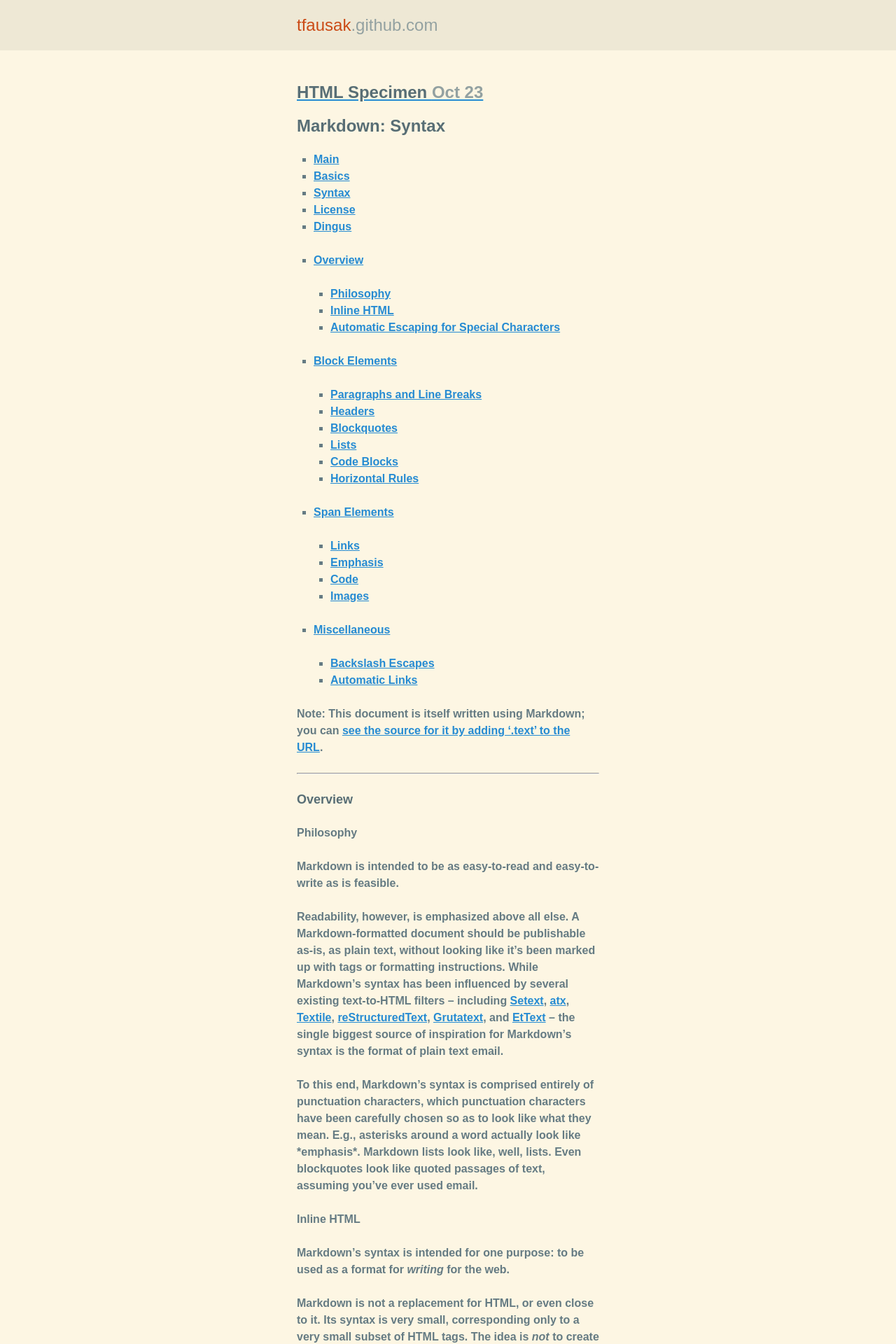
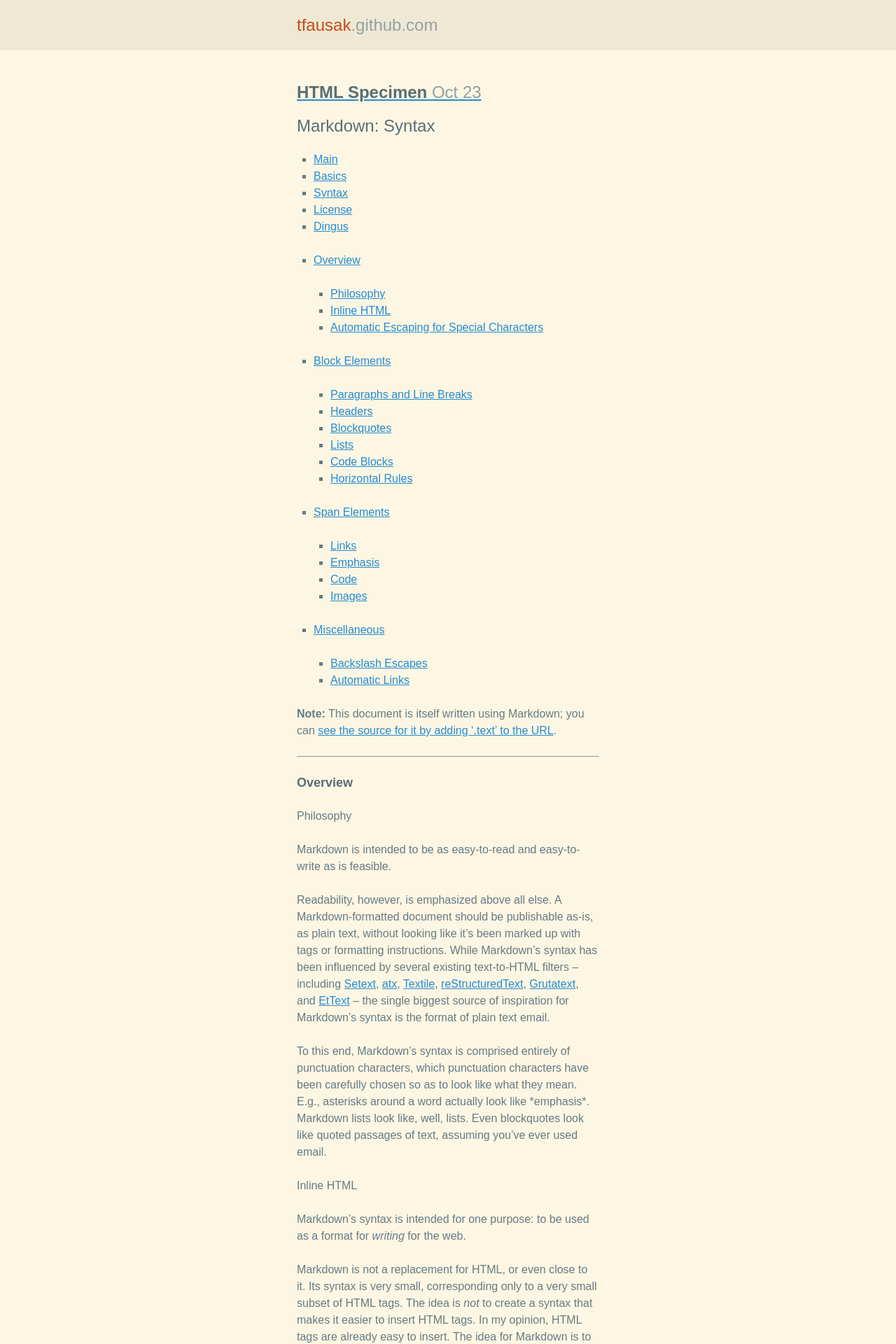
Before and after one commit to tfausak/tfausak.github.io, a Jekyll site: the page built from _posts/2011-10-23-markdown-syntax.md, in a window 1280 px wide. Shown: the top 1920 px of the page at 70% size. Built offline with Jekyll 4.4.1, drawn with Linux system fonts in a browser that asks for light colours.

Commit message:
Fix yet another template typo.

```diff
--- a/_layouts/post.html
+++ b/_layouts/post.html
@@ -5,7 +5,7 @@ layout: base
 <article class="post">
     <h1 class="post-title">
         <a href="{{ page.url }}">
-            <strong>{{ page.title }}</string>
+            <strong>{{ page.title }}</strong>
             <time datetime="{{ page.date | date: "%Y-%m-%d" }}" pubdate>{{ page.date | date: "%b %d" }}</time>
         </a>
     </h1>
--- a/index.html
+++ b/index.html
@@ -7,7 +7,7 @@ layout: base
         <li class="post">
             <h1 class="post-title">
                 <a href="{{ post.url }}">
-                    <strong>{{ post.title }}</string>
+                    <strong>{{ post.title }}</strong>
                     <time datetime="{{ post.date | date: "%Y-%m-%d" }}" pubdate>{{ post.date | date: "%b %d" }}</time>
                 </a>
             </h1>
```
